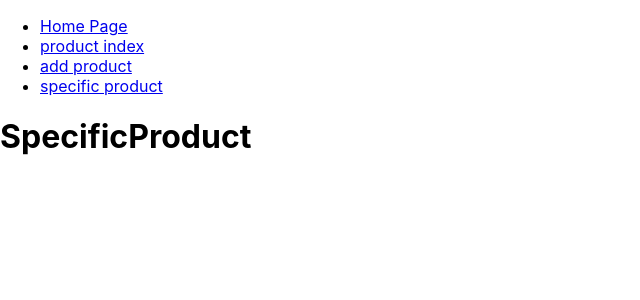
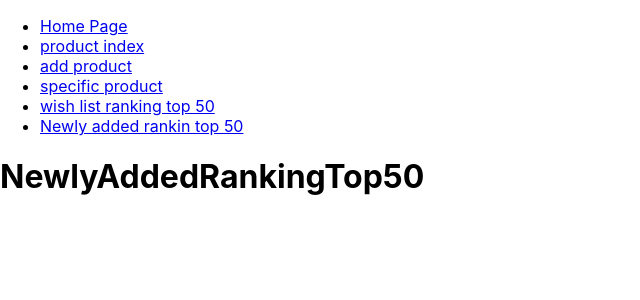
Before and after one commit to XX989tmx/amazon_clone_clientside, a React (Create React App) app: page /product/newlyAdded/1 in a window 1280 px wide. Shown: the top 300 px of the page, without its empty margins (0-640 px from the left). Built offline with nearby package versions, Linux system fonts and the light colour scheme.

Commit message:
adds newly added and wishlist ranking js

```diff
--- a/src/App.js
+++ b/src/App.js
@@ -11,6 +11,8 @@ import Home from "./static/pages/Home";
 import ProductIndex from "./products/pages/ProductIndex";
 import NewProduct from "./products/pages/NewProduct";
 import SpecificProduct from "./products/pages/SpecificProduct";
+import WishlistrankingTop50 from "./products/pages/WishlistrankingTop50";
+import NewlyAddedRankingTop50 from "./products/pages/NewlyAddedRankingTop50";
 
 function App() {
   let routes;
@@ -57,7 +59,7 @@ function App() {
       // api/admin/auth/signup
 
        */}
-       {/* home */}
+      {/* home */}
       <Route path="/home">
         <Home />
       </Route>
@@ -67,6 +69,12 @@ function App() {
       </Route>
       <Route path="/product/productIndex/:category">
         <ProductIndex />
+      </Route>
+      <Route path="/product/wishlistRanking/:category">
+        <WishlistrankingTop50 />
+      </Route>
+      <Route path="/product/newlyAdded/:category">
+        <NewlyAddedRankingTop50 />
       </Route>
       <Route path="/product/:productId">
         <SpecificProduct />
@@ -95,6 +103,16 @@ function App() {
               <li>
                 <Link to={"/product/:productId"}>specific product</Link>
               </li>
+              <li>
+                <Link to={"/product/wishlistRanking/:category"}>
+                  wish list ranking top 50
+                </Link>
+              </li>
+              <li>
+                <Link to={"/product/newlyAdded/:category"}>
+                  Newly added rankin top 50
+                </Link>
+              </li>
             </ul>
           </nav>
         </div>
--- /dev/null
+++ b/src/products/pages/NewlyAddedRankingTop50.js
@@ -0,0 +1,11 @@
+import React from 'react';
+
+const NewlyAddedRankingTop50 = () => {
+    return (
+      <div>
+        <h1>NewlyAddedRankingTop50</h1>
+      </div>
+    );
+}
+
+export default NewlyAddedRankingTop50;
--- /dev/null
+++ b/src/products/pages/WishlistrankingTop50.js
@@ -0,0 +1,7 @@
+import React from 'react';
+
+const WishlistrankingTop50 = () => {
+    return <div>WishlistrankingTop50</div>;
+}
+
+export default WishlistrankingTop50;
```
